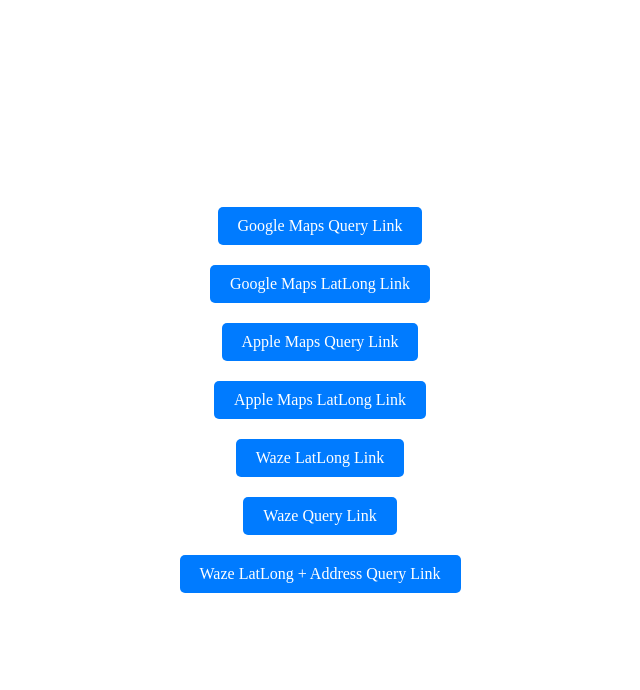
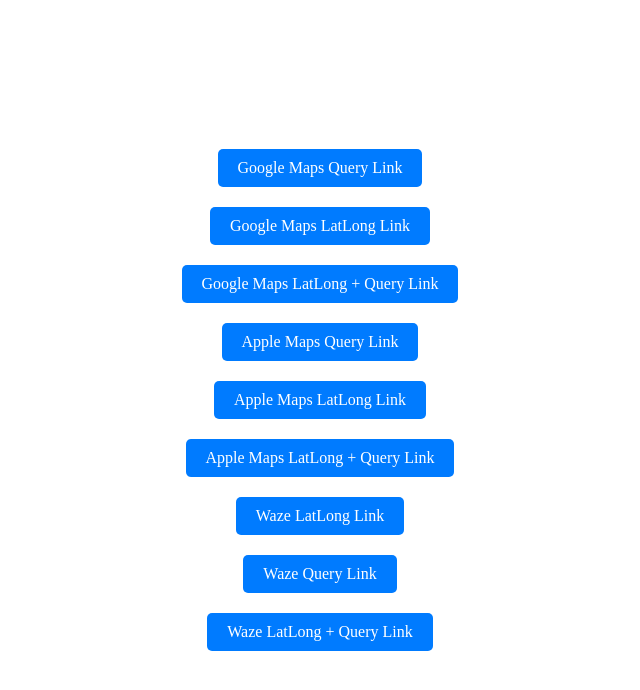
Before and after one commit to SilasReinagel/PwaMapAppLinks, a website: page index.html in a window 1280 px wide. Shown: the whole page, without its empty margins (320-960 px from the left). Drawn offline with Linux system fonts and the light colour scheme.

Commit message:
Added more variants

```diff
--- a/index.html
+++ b/index.html
@@ -32,11 +32,13 @@
     <div class="links-column">
         <a href="https://maps.google.com/maps?q=1%20Dr%20Carlton%20B%20Goodlett%20Pl%2C%20San%20Francisco%2C%20CA%2094102" class="link">Google Maps Query Link</a>
         <a href="https://maps.google.com/maps?ll=37.779301%2C%20-122.419182" class="link">Google Maps LatLong Link</a>
+        <a href="https://maps.google.com/maps?ll=37.779301%2C%20-122.419182&q=1%20Dr%20Carlton%20B%20Goodlett%20Pl%2C%20San%20Francisco%2C%20CA%2094102" class="link">Google Maps LatLong + Query Link</a>
         <a href="https://maps.apple.com/maps?q=1%20Dr%20Carlton%20B%20Goodlett%20Pl%2C%20San%20Francisco%2C%20CA%2094102" class="link">Apple Maps Query Link</a>
         <a href="https://maps.apple.com/?ll=37.779301%2C%20-122.419182" class="link">Apple Maps LatLong Link</a>
+        <a href="https://maps.apple.com/?ll=37.779301%2C%20-122.419182&q=1%20Dr%20Carlton%20B%20Goodlett%20Pl%2C%20San%20Francisco%2C%20CA%2094102" class="link">Apple Maps LatLong + Query Link</a>
         <a href="https://www.waze.com/ul?ll=37.779301%2C%20-122.419182" class="link">Waze LatLong Link</a>
         <a href="https://www.waze.com/ul?q=1%20Dr%20Carlton%20B%20Goodlett%20Pl%2C%20San%20Francisco%2C%20CA%2094102" class="link">Waze Query Link</a>
-        <a href="https://www.waze.com/ul?ll=37.779301%2C%20-122.419182&q=1%20Dr%20Carlton%20B%20Goodlett%20Pl%2C%20San%20Francisco%2C%20CA%2094102" class="link">Waze LatLong + Address Query Link</a>
+        <a href="https://www.waze.com/ul?ll=37.779301%2C%20-122.419182&q=1%20Dr%20Carlton%20B%20Goodlett%20Pl%2C%20San%20Francisco%2C%20CA%2094102" class="link">Waze LatLong + Query Link</a>
     </div>
     <script>
         if ('serviceWorker' in navigator) {
```
